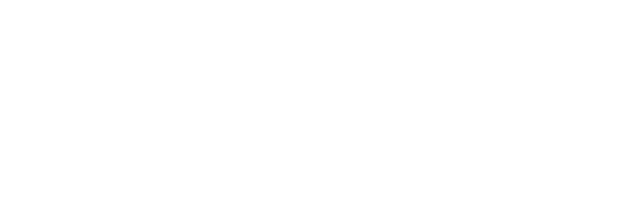
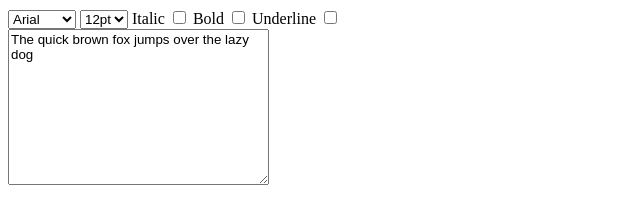
Before and after one commit to hassan369/JavaScript-Tasks, a plain HTML site: page 8-11-2022/task3/index.html in a window 1280 px wide. Shown: the whole page, without its empty margins (0-640 px from the left). Drawn offline with Linux system fonts and the light colour scheme.

Commit message:
adding task 3 and 4

```diff
--- a/8-11-2022/task3/index.html
+++ b/8-11-2022/task3/index.html
@@ -1,13 +1,56 @@
 <!DOCTYPE html>
 <html lang="en">
-<head>
-    <meta charset="UTF-8">
-    <meta http-equiv="X-UA-Compatible" content="IE=edge">
-    <meta name="viewport" content="width=device-width, initial-scale=1.0">
+  <head>
+    <meta charset="UTF-8" />
+    <meta http-equiv="X-UA-Compatible" content="IE=edge" />
+    <meta name="viewport" content="width=device-width, initial-scale=1.0" />
     <title>Document</title>
-</head>
-<body>
+  </head>
+  <body>
+    <form action="">
+      <select name="" id="family-select" onchange="fontFamilyChange()">
+        <option value="arial">Arial</option>
+        <option value="cursive">Cursive</option>
+        <option value="serif">Serif</option>
+      </select>
+      <select name="" id="font-size-select" onchange="fontSizeChange()">
+        <option value="12">12pt</option>
+        <option value="24">24pt</option>
+        <option value="36">36pt</option>
+      </select>
+      <label for="italic-input">Italic</label>
+      <input
+        type="checkbox"
+        name="italic-input"
+        id="italic-input"
+        onchange="italicFun()"
+      />
+      <label for="italic-input">Bold</label>
+      <input
+        type="checkbox"
+        name="bold-input"
+        id="bold-input"
+        onchange="boldFun()"
+      />
+      <label for="italic-input">Underline</label>
+      <input
+        type="checkbox"
+        name="underline-input"
+        id="underline-input"
+        onchange="underlineFun()"
+      />
+      <br />
+      <textarea
+        name="textarea-p"
+        id="textarea-p"
+        cols="30"
+        rows="10"
+        style="font-family: sans-serif"
+      >
+The quick brown fox jumps over the lazy dog</textarea
+      >
+    </form>
 
     <script src="index.js"></script>
-</body>
+  </body>
 </html>
--- a/8-11-2022/task3/index.js
+++ b/8-11-2022/task3/index.js
@@ -0,0 +1,44 @@
+let textAreaContent = document.getElementById('textarea-p');
+function fontFamilyChange() {
+  let value = document.getElementById('family-select').value;
+  if (value == 'arial') {
+    textAreaContent.style.fontFamily = 'arial';
+  } else if (value == 'cursive') {
+    textAreaContent.style.fontFamily = 'cursive';
+  } else if (value == 'serif') {
+    textAreaContent.style.fontFamily = 'serif';
+  }
+}
+let currentFontSize = document.getElementById('textarea-p');
+function fontSizeChange() {
+  let value = document.getElementById('font-size-select').value;
+  if (value == '12') {
+    currentFontSize.style.fontSize = '12pt';
+  } else if (value == '24') {
+    currentFontSize.style.fontSize = '24pt';
+  } else if (value == '36') {
+    currentFontSize.style.fontSize = '36pt';
+  }
+}
+
+function italicFun() {
+  if (document.getElementById('italic-input').checked) {
+    textAreaContent.style.fontStyle = 'italic';
+  } else {
+    textAreaContent.style.fontStyle = 'normal';
+  }
+}
+function boldFun() {
+  if (document.getElementById('bold-input').checked) {
+    textAreaContent.style.fontWeight = 'bold';
+  } else {
+    textAreaContent.style.fontWeight = 'normal';
+  }
+}
+function underlineFun() {
+  if (document.getElementById('underline-input').checked) {
+    textAreaContent.style.textDecoration = 'underline';
+  } else {
+    textAreaContent.style.textDecoration = 'none';
+  }
+}
```
Also changed, not shown: 8-11-2022/task4/index.html (added, +36 -0 lines), 8-11-2022/task4/index.js (added, +20 -0 lines).
